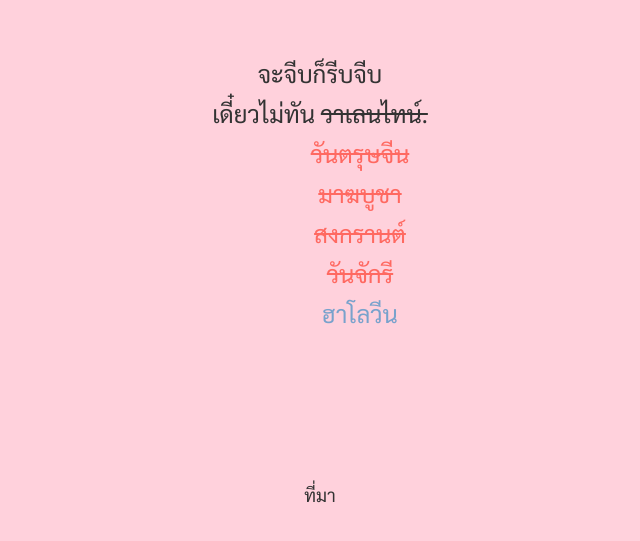
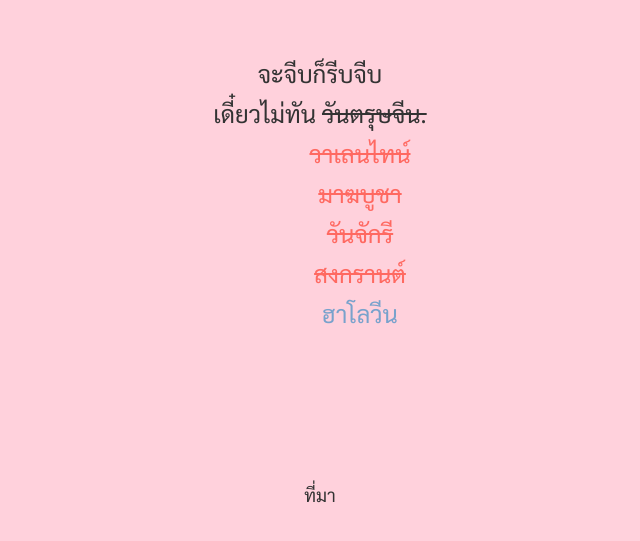
Before and after one commit to itzmeowww/jajeebkorreebjeeb, a Svelte app: page / in a window 1280 px wide. Shown: the part 129-670 px from the top of the page, without its empty margins (320-960 px from the left). Built offline with nearby package versions, Linux system fonts and the light colour scheme.

Commit message:
Debug Sorting and Sync `title` with current festival :trolleybus:

```diff
--- a/public/index.html
+++ b/public/index.html
@@ -1,26 +1,23 @@
 <!DOCTYPE html>
 <html lang="en">
-  <head>
+
+<head>
     <meta charset="utf-8" />
     <meta name="viewport" content="width=device-width,initial-scale=1" />
-
-    <title>จะจีบก็รีบจีบ เดี๋ยวไม่ทัน...</title>
 
     <meta name="twitter:card" content="summary_large_image" />
     <meta name="twitter:site" content="https://jajeebkorreebjeeb.vercel.app/" />
 
     <meta name="twitter:title" content="จะจีบก็รีบจีบ เดี๋ยวไม่ทัน..." />
     <meta name="twitter:description" content="จะจีบก็รีบจีบ เดี๋ยวไม่ทัน..." />
-    <meta
-      name="twitter:image"
-      content="https://jajeebkorreebjeeb.vercel.app/preview_image.png"
-    />
+    <meta name="twitter:image" content="https://jajeebkorreebjeeb.vercel.app/preview_image.png" />
     <link rel="icon" type="image/png" href="/icon.png" />
     <link rel="stylesheet" href="/global.css" />
     <link rel="stylesheet" href="/build/bundle.css" />
 
     <script defer src="/build/bundle.js"></script>
-  </head>
+</head>
 
-  <body></body>
+<body></body>
+
 </html>
--- a/src/App.svelte
+++ b/src/App.svelte
@@ -1,8 +1,8 @@
 <script>
   import Tailwindcss from "./Tailwindcss.svelte";
-  import { festivals } from "./fest";
+  import { sortedfestivals } from "./fest";
 
-  var now = new Date()
+  var now = new Date();
   function createDate(date, month){
     var offset = (date == 1 && month == 1)
     return new Date(now.getFullYear() + offset, month - 1, date)
@@ -12,7 +12,26 @@
     var day = createDate(date, month);
     return new Date(day.toDateString()) < new Date(new Date().toDateString());
   }
+
+  function getCurrent(){
+    var len = sortedfestivals.length;
+    for(var i=0; i<len; ++i){
+      var date = sortedfestivals[i].date;
+      var month = sortedfestivals[i].month;
+      if(!isBefore(date, month)){
+        return sortedfestivals[i].name;
+      }
+    }
+    return sortedfestivals[len - 1].name;
+  }
+
+  var now_event = getCurrent();
+
 </script>
+
+<svelte:head>
+  <title>จะจีบก็รีบจีบ เดี๋ยวไม่ทัน{now_event}</title>
+</svelte:head>
 
 <Tailwindcss />
 <main>
@@ -25,17 +44,17 @@
       <div>
         <h2 class="my-2 inline">เดี๋ยวไม่ทัน</h2>
 
-          {#if isBefore(festivals[0].date, festivals[0].month)}
-            <h2 class="my-2 inline line-through"> {festivals[0].name}.</h2>
+          {#if isBefore(sortedfestivals[0].date, sortedfestivals[0].month)}
+            <h2 class="my-2 inline line-through"> {sortedfestivals[0].name}.</h2>
           {:else}
-            <h2 class="my-2 inline">{festivals[0].name}.</h2>
+            <h2 class="my-2 inline">{sortedfestivals[0].name}.</h2>
           {/if}
       </div>
 
-      {#each festivals as festival, i}
-        {#if isBefore(festivals[i].date, festivals[i].month) && i != 0}
+      {#each sortedfestivals as festival, i}
+        {#if isBefore(sortedfestivals[i].date, sortedfestivals[i].month) && i != 0}
           <h2 class="my-2 ml-20 line-through non-crossed">{festival.name}</h2>
-        {:else if i != 0 && isBefore(festivals[i - 1].date, festivals[i - 1].month)}
+        {:else if i != 0 && isBefore(sortedfestivals[i - 1].date, sortedfestivals[i - 1].month)}
           <h2 class="my-2 ml-20 crossed">{festival.name}</h2>
         {/if}
       {/each}
--- a/src/fest.js
+++ b/src/fest.js
@@ -12,7 +12,7 @@ export const festivals = [{
     name: "วันตรุษจีน",
     date: 12,
     month: 2
-},{
+}, {
     name: "มาฆบูชา",
     date: 26,
     month: 2
@@ -20,7 +20,7 @@ export const festivals = [{
     name: "สงกรานต์",
     date: 13,
     month: 4
-},{
+}, {
     name: "วันจักรี",
     date: 6,
     month: 4
@@ -38,8 +38,11 @@ export const festivals = [{
     month: 1
 }]
 
-export const sortedFestivals = festivals.slice().sort( (a,b)=>{
-  if (a.month === b.month){
+export const sortedfestivals = festivals.slice().sort((a, b) => {
+    if (a.month === 1 && a.date === 1) {
+        return 1;
+    }
+    if (a.month === b.month) {
         if (a.date > b.date) {
             return 1;
         }
```
Lines whose indentation alone changed are shown as unchanged.
